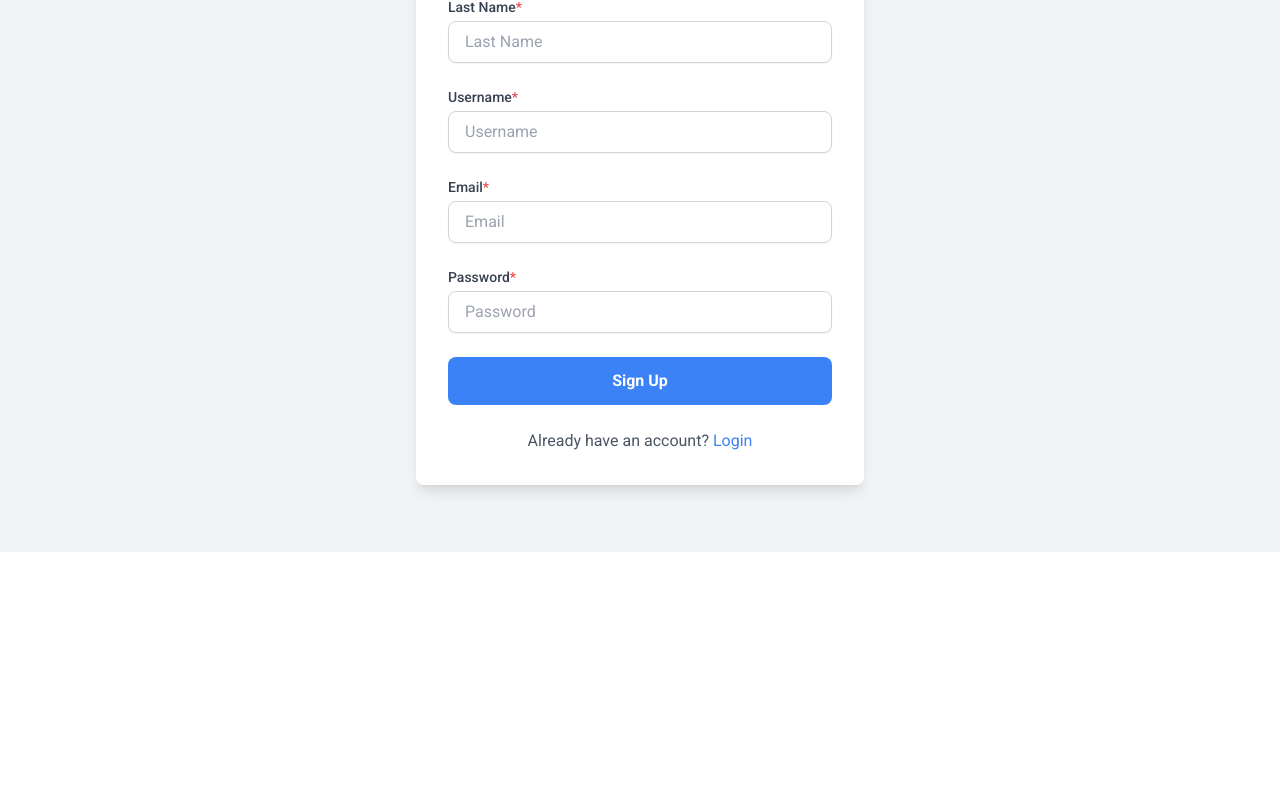
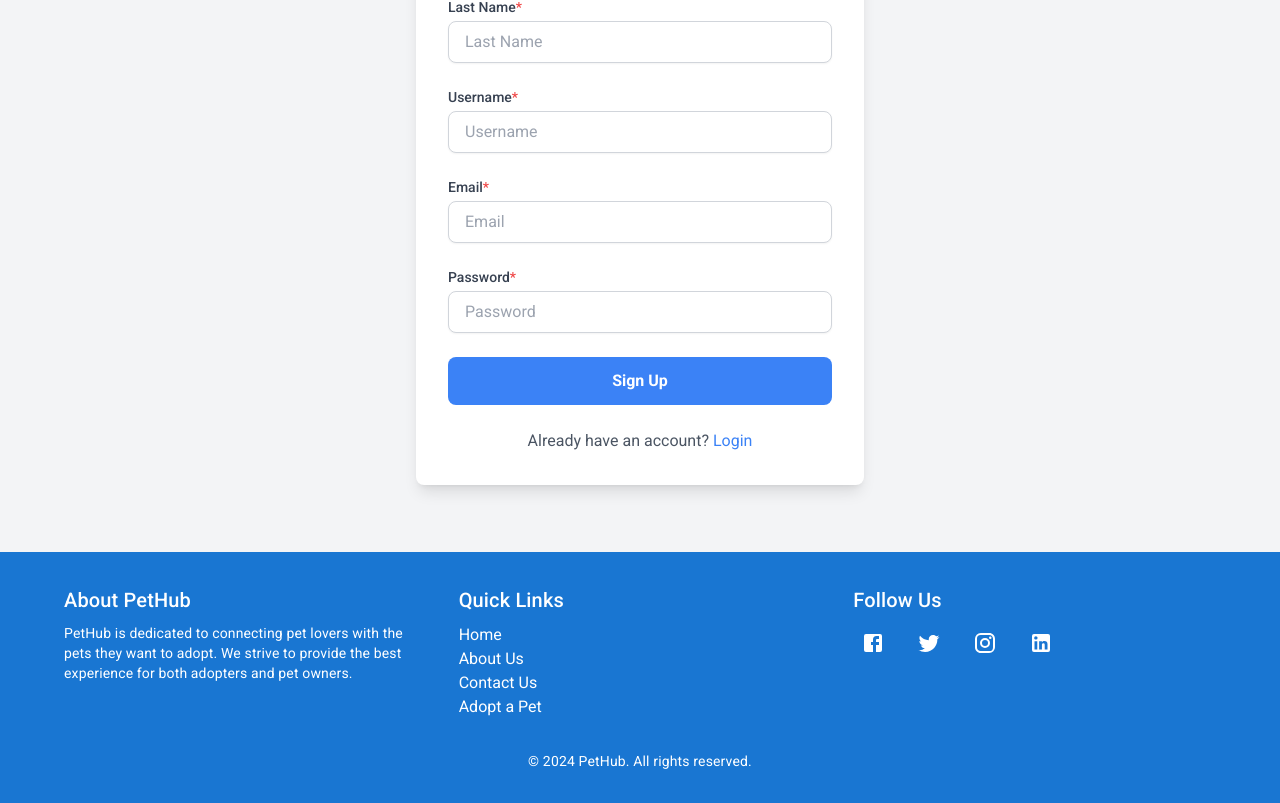
Before and after one commit to bibashjaprel/Pethub, a React (Create React App) app in the folder frontend/: page /signup in a window 1280 px wide. Shown: the part 308-1111 px from the top of the page. Before the commit the page ends 860 px from the top, so only its background shows below. Built offline with nearby package versions, Linux system fonts and the light colour scheme; the HTML template or start-up script is replaced by a standard one.

Commit message:
Save local changes before pulling

```diff
--- a/frontend/package.json
+++ b/frontend/package.json
@@ -6,9 +6,9 @@
   "dependencies": {
     "@emotion/react": "^11.13.3",
     "@emotion/styled": "^11.13.0",
-    "@mui/icons-material": "^6.1.4",
+    "@mui/icons-material": "^6.1.5",
     "@mui/lab": "^6.0.0-beta.12",
-    "@mui/material": "^6.1.4",
+    "@mui/material": "^6.1.5",
     "@testing-library/jest-dom": "^5.17.0",
     "@testing-library/react": "^13.4.0",
     "@testing-library/user-event": "^13.5.0",
--- a/frontend/src/App.jsx
+++ b/frontend/src/App.jsx
@@ -8,6 +8,8 @@ import Signup from './pages/Signup';
 import Home from './pages/Home';
 import DonatePet from './pages/DonatePet';
 import UserManagement from './components/UserManagement';
+
+import Footer from './components/Footer';
 const App = () => {
   return (
     <Router>
@@ -21,6 +23,7 @@ const App = () => {
         <Route path="/login" element={<Login />} />
         <Route path="/signup" element={<Signup />} />
       </Routes>
+      <Footer />
     </Router>
   );
 }
--- /dev/null
+++ b/frontend/src/components/Footer.jsx
@@ -0,0 +1,70 @@
+import React from 'react';
+import { Container, Grid, Typography, Link, Box, IconButton } from '@mui/material';
+import { Facebook, Twitter, Instagram, LinkedIn } from '@mui/icons-material';
+
+const Footer = () => {
+  return (
+    <Box component="footer" bgcolor="primary.main" color="white" py={4}>
+      <Container maxWidth="lg">
+        <Grid container spacing={4} justifyContent="space-between">
+          {/* About Section */}
+          <Grid item xs={12} md={4}>
+            <Typography variant="h6" gutterBottom>
+              About PetHub
+            </Typography>
+            <Typography variant="body2">
+              PetHub is dedicated to connecting pet lovers with the pets they want to adopt. We strive to provide the best experience for both adopters and pet owners.
+            </Typography>
+          </Grid>
+
+          {/* Links Section */}
+          <Grid item xs={12} md={4}>
+            <Typography variant="h6" gutterBottom>
+              Quick Links
+            </Typography>
+            <Link href="/" color="inherit" underline="hover" display="block">
+              Home
+            </Link>
+            <Link href="/about" color="inherit" underline="hover" display="block">
+              About Us
+            </Link>
+            <Link href="/contact" color="inherit" underline="hover" display="block">
+              Contact Us
+            </Link>
+            <Link href="/adopt" color="inherit" underline="hover" display="block">
+              Adopt a Pet
+            </Link>
+          </Grid>
+
+          {/* Social Media Section */}
+          <Grid item xs={12} md={4}>
+            <Typography variant="h6" gutterBottom>
+              Follow Us
+            </Typography>
+            <Box display="flex" gap={2}>
+              <IconButton color="inherit" href="https://facebook.com" target="_blank">
+                <Facebook />
+              </IconButton>
+              <IconButton color="inherit" href="https://twitter.com" target="_blank">
+                <Twitter />
+              </IconButton>
+              <IconButton color="inherit" href="https://instagram.com" target="_blank">
+                <Instagram />
+              </IconButton>
+              <IconButton color="inherit" href="https://linkedin.com" target="_blank">
+                <LinkedIn />
+              </IconButton>
+            </Box>
+          </Grid>
+        </Grid>
+        <Box mt={4} textAlign="center">
+          <Typography variant="body2">
+            &copy; {new Date().getFullYear()} PetHub. All rights reserved.
+          </Typography>
+        </Box>
+      </Container>
+    </Box>
+  );
+};
+
+export default Footer;
--- a/frontend/src/components/Navbar.jsx
+++ b/frontend/src/components/Navbar.jsx
@@ -1,11 +1,11 @@
 import React from 'react';
 import { Link, useNavigate } from 'react-router-dom';
 import { isAuthenticated, getUser, clearToken } from '../utils/authHelpers';
-
+const user = getUser();
 const Navbar = () => {
   const navigate = useNavigate();
   const isLoggedIn = isAuthenticated();
-  const user = getUser();
+  const role = user?.role;
 
   const handleLogout = () => {
     clearToken();
@@ -24,7 +24,9 @@ const Navbar = () => {
           <li className="text-gray-700 hover:text-blue-500"><Link to="/all-pets">Adopt</Link></li>
           <li className="text-gray-700 hover:text-blue-500"><Link to="/donatepet">Donate</Link></li>
           <li className="text-gray-700 hover:text-blue-500"><Link to="/contact">Contact Us</Link></li>
+          {role==='admin' &&
           <li className="text-gray-700 hover:text-blue-500"><Link to="/dashboard">Dashboard</Link></li>
+          }
         </ul>
 
         {/* Right Section */}
--- a/frontend/src/pages/AllPets.js
+++ /dev/null
@@ -1,152 +0,0 @@
-import React, { useEffect, useState } from 'react';
-import axios from 'axios';
-import {
-  Box,
-  Paper,
-  Typography,
-  CircularProgress,
-  Button,
-  styled,
-  TextField,
-  AppBar,
-  Toolbar,
-} from '@mui/material';
-import Masonry from '@mui/lab/Masonry';
-import { useParams, Link } from 'react-router-dom';
-
-const Label = styled(Paper)(({ theme }) => ({
-  backgroundColor: '#fff',
-  ...theme.typography.body2,
-  padding: theme.spacing(1),
-  textAlign: 'center',
-  color: theme.palette.text.secondary,
-  borderBottomLeftRadius: 0,
-  borderBottomRightRadius: 0,
-}));
-
-const PetCard = styled(Paper)(({ theme }) => ({
-  display: 'flex',
-  flexDirection: 'column',
-  justifyContent: 'space-between',
-  borderRadius: 8,
-  overflow: 'hidden',
-  transition: 'transform 0.2s, box-shadow 0.2s',
-  '&:hover': {
-    transform: 'scale(1.05)',
-    boxShadow: theme.shadows[5],
-  },
-}));
-
-const HomePage = () => {
-  const [pets, setPets] = useState([]);
-  const [loading, setLoading] = useState(true);
-  const [error, setError] = useState('');
-  const [searchQuery, setSearchQuery] = useState('');
-  const { type } = useParams();
-
-  useEffect(() => {
-    const fetchPets = async () => {
-      try {
-        const response = await axios.get(`http://localhost:5000/api/v1/pets?type=${type || ''}`);
-        setPets(response.data);
-      } catch (err) {
-        setError('Error fetching pets');
-      } finally {
-        setLoading(false);
-      }
-    };
-
-    fetchPets();
-  }, [type]);
-
-  const handleSearch = (event) => {
-    setSearchQuery(event.target.value);
-  };
-
-  if (loading) {
-    return (
-      <div className="min-h-screen flex justify-center items-center">
-        <CircularProgress />
-        <Typography variant="body1" sx={{ ml: 2, color: 'blue' }}>
-          Loading...
-        </Typography>
-      </div>
-    );
-  }
-
-  if (error) {
-    return (
-      <Typography variant="body1" sx={{ color: 'red', textAlign: 'center', mt: 10 }}>
-        {error}
-      </Typography>
-    );
-  }
-
-  const filteredPets = pets.filter((pet) =>
-    pet.name.toLowerCase().includes(searchQuery.toLowerCase())
-  );
-
-  return (
-    <div className="min-h-screen bg-gray-100 py-8 px-4">
-      <AppBar position="static" sx={{ mb: 4 }}>
-        <Toolbar>
-          <Typography variant="h4" sx={{ flexGrow: 1, textAlign: 'start' }}>
-            {type ? `${type}s` : 'Pets'} available
-          </Typography>
-          <TextField
-            variant="outlined"
-            placeholder="Search pets by name"
-            value={searchQuery}
-            onChange={handleSearch}
-            sx={{
-              ml: 2,
-              width: 250,
-              backgroundColor: 'white',
-              borderRadius: 1,
-            }}
-          />
-        </Toolbar>
-      </AppBar>
-      <Box sx={{ width: '100%', minHeight: 800 }}>
-        {filteredPets.length ? (
-          <Masonry columns={4} spacing={2}>
-            {filteredPets.map((pet) => (
-              <PetCard key={pet._id} sx={{ p: 2 }}>
-                <Link to={`/${pet.species.toLowerCase()}/${pet._id}`} style={{ textDecoration: 'none' }}>
-                  <img
-                    src={pet.image || 'https://plus.unsplash.com/premium_photo-1675437553489-0ddf979f299a?q=80&w=2070&auto=format&fit=crop&ixlib=rb-4.0.3&ixid=M3wxMjA3fDB8MHxwaG90by1wYWdlfHx8fGVufDB8fHx8fA%3D%3D'}
-                    alt={pet.name}
-                    loading="lazy"
-                    style={{
-                      borderRadius: 8,
-                      display: 'block',
-                      width: '100%',
-                      height: 'auto',
-                      objectFit: 'cover',
-                    }}
-                  />
-                </Link>
-                <Typography sx={{ padding: 1 }}>
-                  <strong>{pet.name}</strong><br />
-                  <strong>Species:</strong> {pet.species}<br />
-                  <strong>Breed:</strong> {pet.breed}<br />
-                  <strong>Age:</strong> {pet.age}<br />
-                  <strong>Description:</strong> {pet.description}
-                </Typography>
-                <Button variant="contained" color="primary" fullWidth>
-                  Adopt {pet.name}
-                </Button>
-              </PetCard>
-            ))}
-          </Masonry>
-        ) : (
-          <Typography variant="body1" sx={{ color: 'red', textAlign: 'center', mt: 10 }}>
-            No {type ? `${type}s` : 'pets'} available for adoption now.
-          </Typography>
-        )}
-      </Box>
-    </div>
-  );
-};
-
-export default HomePage;
```
Also changed, not shown: 2 other files (tests, documents, lock files or other folders).
